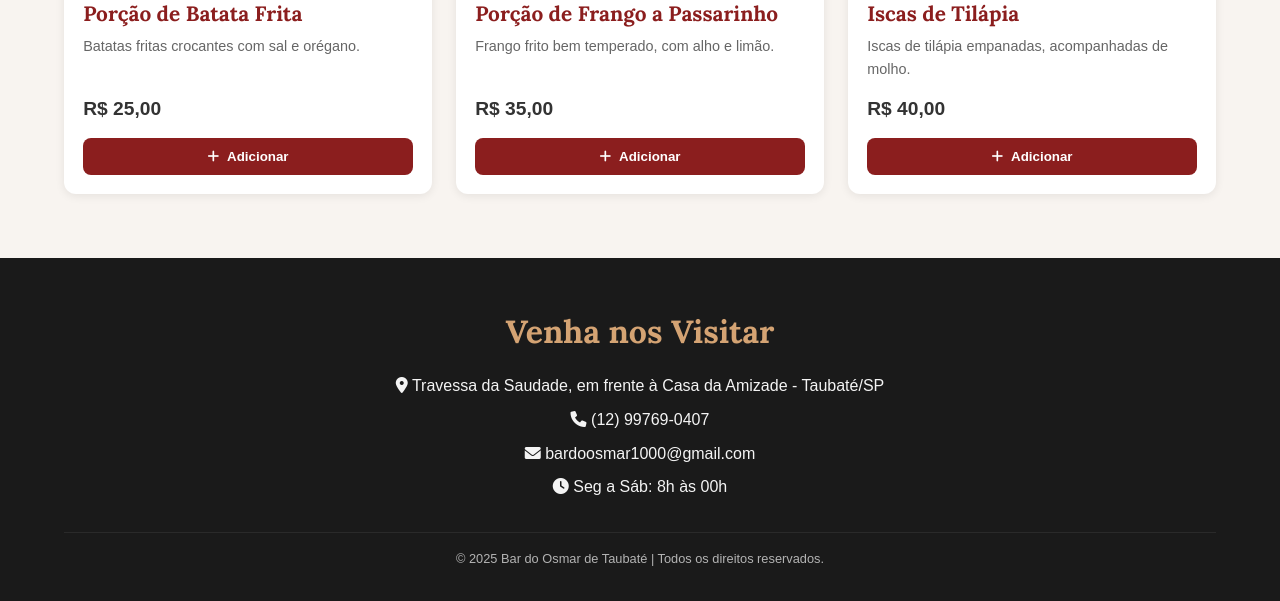
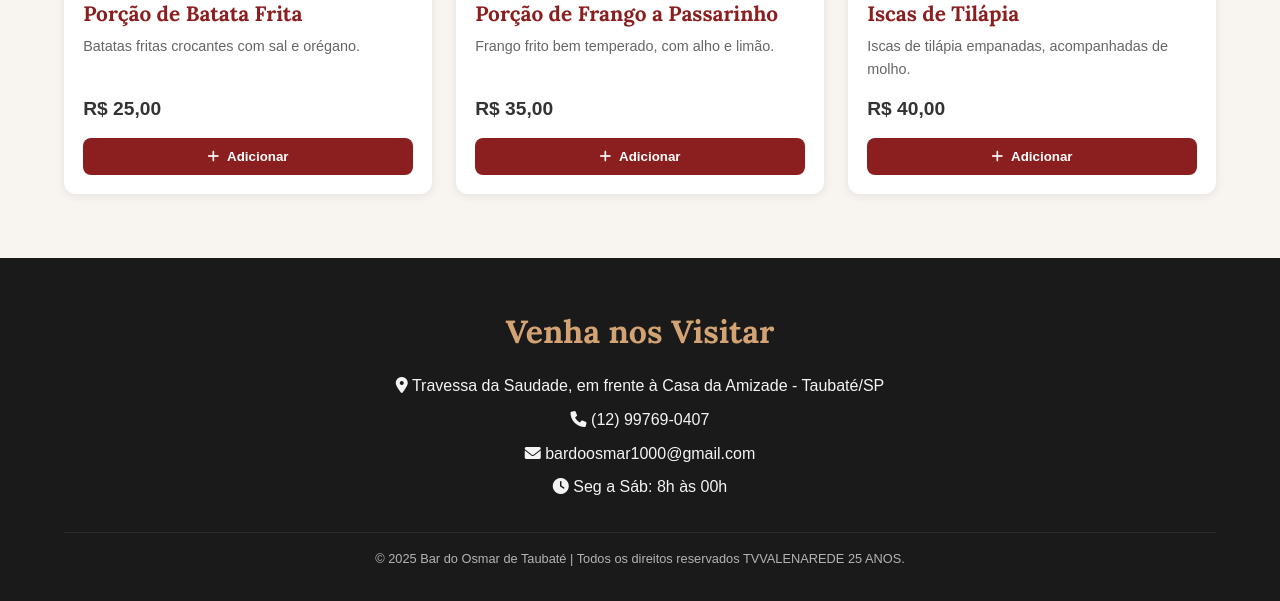
Before and after one commit to tvvalenarede/bardoosmar, a plain HTML site: page index.html in a window 1280 px wide. Shown: the part 4917-5518 px from the top of the page. Drawn offline with Linux system fonts and the light colour scheme; a web font is replaced by a local one.

Commit message:
Update footer text to include TVVALENAREDE 25 ANOS

```diff
--- a/index.html
+++ b/index.html
@@ -499,7 +499,7 @@ html
         <p><i class="fas fa-envelope"></i> bardoosmar1000@gmail.com</p>
         <p><i class="fas fa-clock"></i> Seg a Sáb: 8h às 00h</p>
         <div class="footer-copy">
-            © 2025 Bar do Osmar de Taubaté | Todos os direitos reservados.
+            © 2025 Bar do Osmar de Taubaté | Todos os direitos reservados TVVALENAREDE 25 ANOS.
         </div>
     </footer>
 
```
